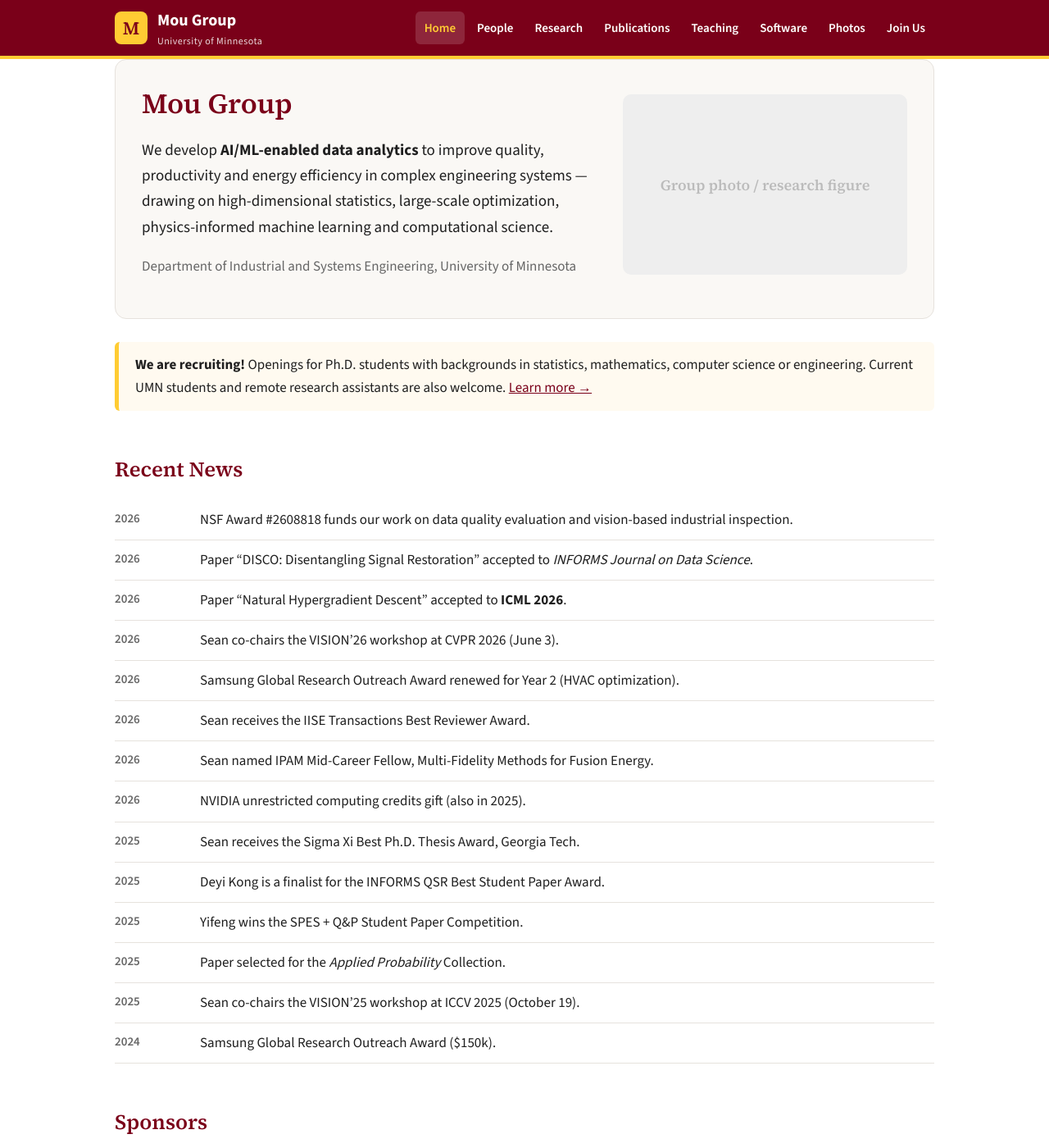
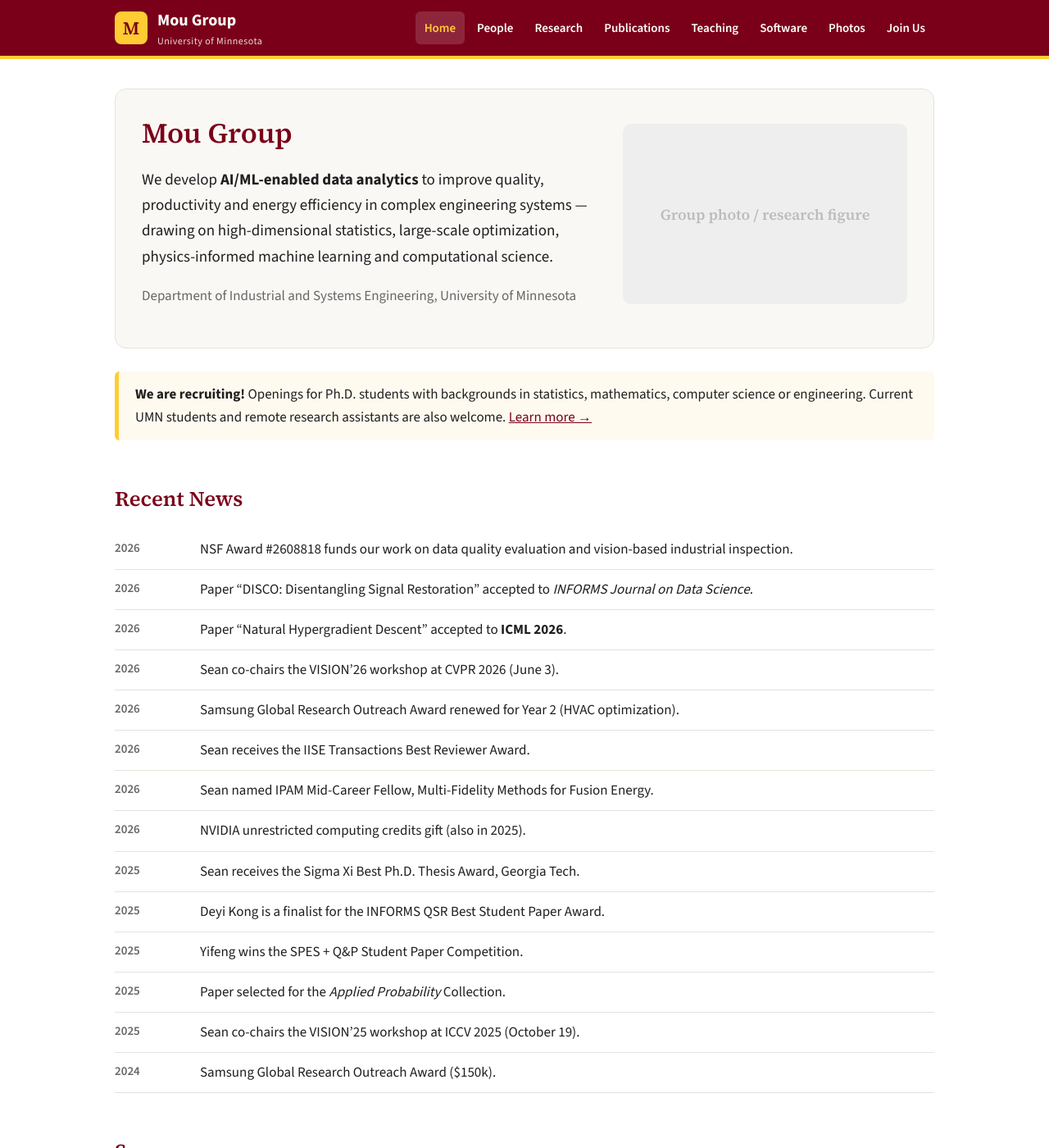
Before and after one commit to Mou-group-UMN/mou-group-umn.github.io, a Jekyll site: the page built from index.html, in a window 1280 px wide and 1400 px high. Shown: the whole window at 82% size. Built offline with Jekyll 4.4.1, drawn with Linux system fonts in a browser that asks for light colours.

Commit message:
Fix top spacing under the header
Co-Authored-By: Claude Opus 5.5 <noreply@anthropic.com>
Claude-Session: https://claude.ai/code/session_016GNQRsRmjnV7FVLtdJKMqR

```diff
--- a/assets/css/style.css
+++ b/assets/css/style.css
@@ -14,7 +14,7 @@ nav a{color:#fff;text-decoration:none;padding:8px 11px;border-radius:6px;font-we
 nav a:hover,nav a.on{background:rgba(255,255,255,.15);color:var(--gold)}
 .nt,.burger{display:none}
 @media(max-width:820px){.burger{display:block;font-size:26px;cursor:pointer}nav{display:none;width:100%;flex-direction:column;padding-bottom:10px}.nt:checked~nav{display:flex}}
-main{padding:36px 20px 60px}
+main.wrap{padding-block:36px 60px}
 h1,h2,h3{font-family:"Source Serif 4",Georgia,serif;line-height:1.25}
 .page-title{color:var(--maroon);border-bottom:2px solid var(--line);padding-bottom:10px}
 h2{color:var(--maroon);margin-top:2.2em}
```
